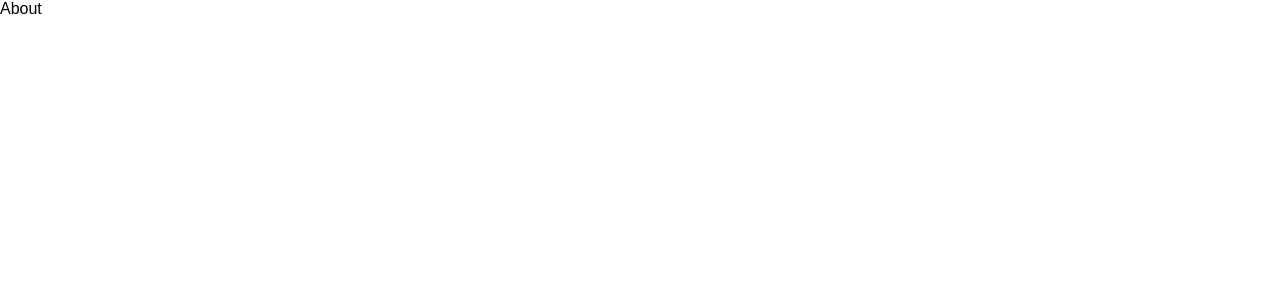
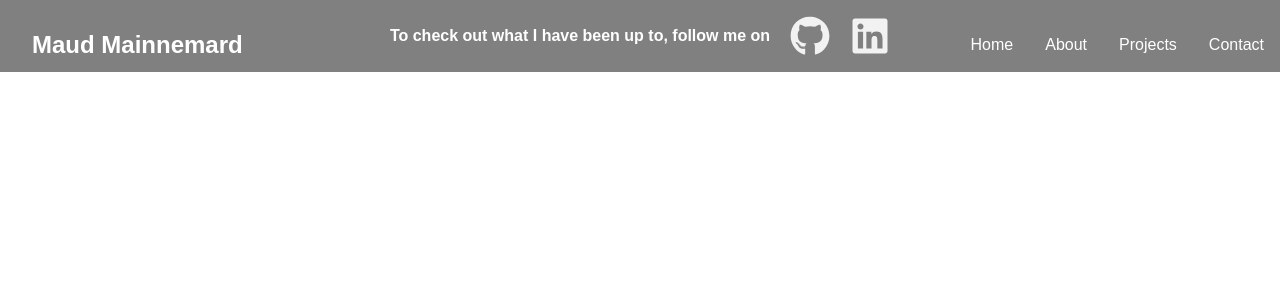
Before and after one commit to maudmain/mm-react-portfolio, a React (Create React App) app: page /about in a window 1280 px wide. Shown: the top 300 px of the page. Built offline with nearby package versions, Linux system fonts and the light colour scheme; a web font is replaced by a local one.

Commit message:
typo fixed and component added to pages

```diff
--- a/src/App.js
+++ b/src/App.js
@@ -2,7 +2,7 @@ import React from 'react'
 import './index.css';
 import { Home } from './Pages/Home';
 import About from './Pages/About';
-import Project from './Pages/Projects';
+import Projects from './Pages/Projects';
 import { Contact } from './Pages/Contact';
 import { BrowserRouter as Router, Route, Routes } from 'react-router-dom';
 
@@ -13,7 +13,7 @@ function App() {
         <Routes>
           <Route path="/" element={<Home />} />
           <Route path="/about" element={<About />} />
-          <Route path="/project" element={<Project />} />
+          <Route path="/projects" element={<Projects />} />
           <Route path="/contact" element={<Contact />} />
         </Routes>
       </div>
--- a/src/Pages/About.js
+++ b/src/Pages/About.js
@@ -1,9 +1,15 @@
-import React from 'react'
+import React from 'react';
+import Navbar from "../Components/Navbar";
+import Footer from "../Components/Footer";
 
 const About = () => {
   return (
-    <div>About</div>
-  )
+    <div>
+      <Navbar />
+
+      <Footer />
+    </div>
+  );
 }
 
 export default About
--- a/src/Pages/Contact.js
+++ b/src/Pages/Contact.js
@@ -1,7 +1,13 @@
-import React from 'react'
+import React from 'react';
+import Navbar from "../Components/Navbar";
+import Footer from "../Components/Footer";
 
 export const Contact = () => {
   return (
-    <div>Contact</div>
-  )
+    <div>
+      <Navbar />
+
+      <Footer />
+    </div>
+  );
 }
--- a/src/Pages/Projects.js
+++ b/src/Pages/Projects.js
@@ -1,9 +1,19 @@
 import React from 'react'
+import Navbar from "../Components/Navbar";
+import Footer from "../Components/Footer";
+import HeroImg from '../Components/HeroImg';
+
 
 const Projects = () => {
   return (
-    <div>Project</div>
-  )
+    <div>
+      <Navbar />
+      <HeroImg />
+      <ProjectCard />
+
+      <Footer />
+    </div>
+  );
 }
 
 export default Projects
```
